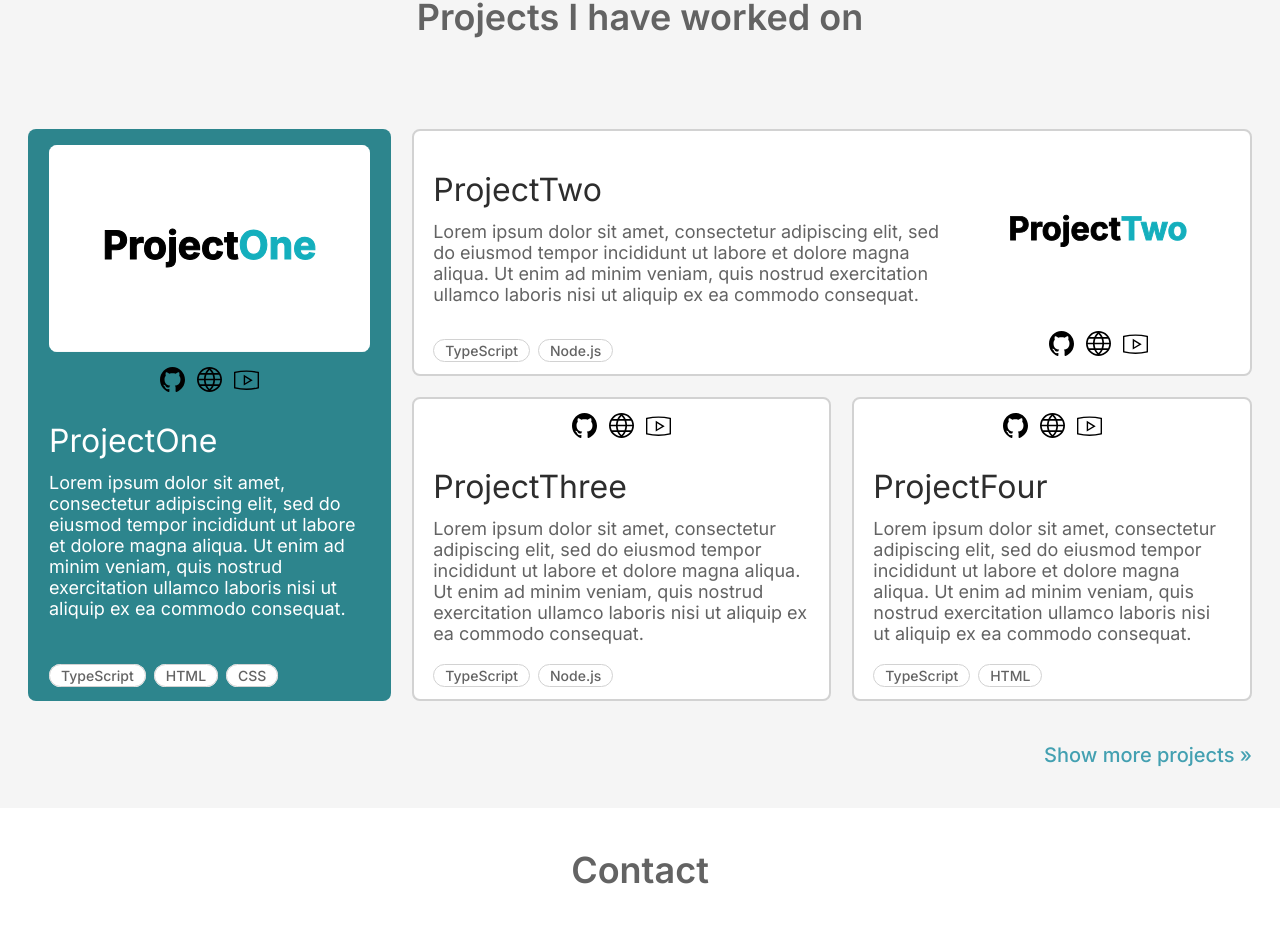
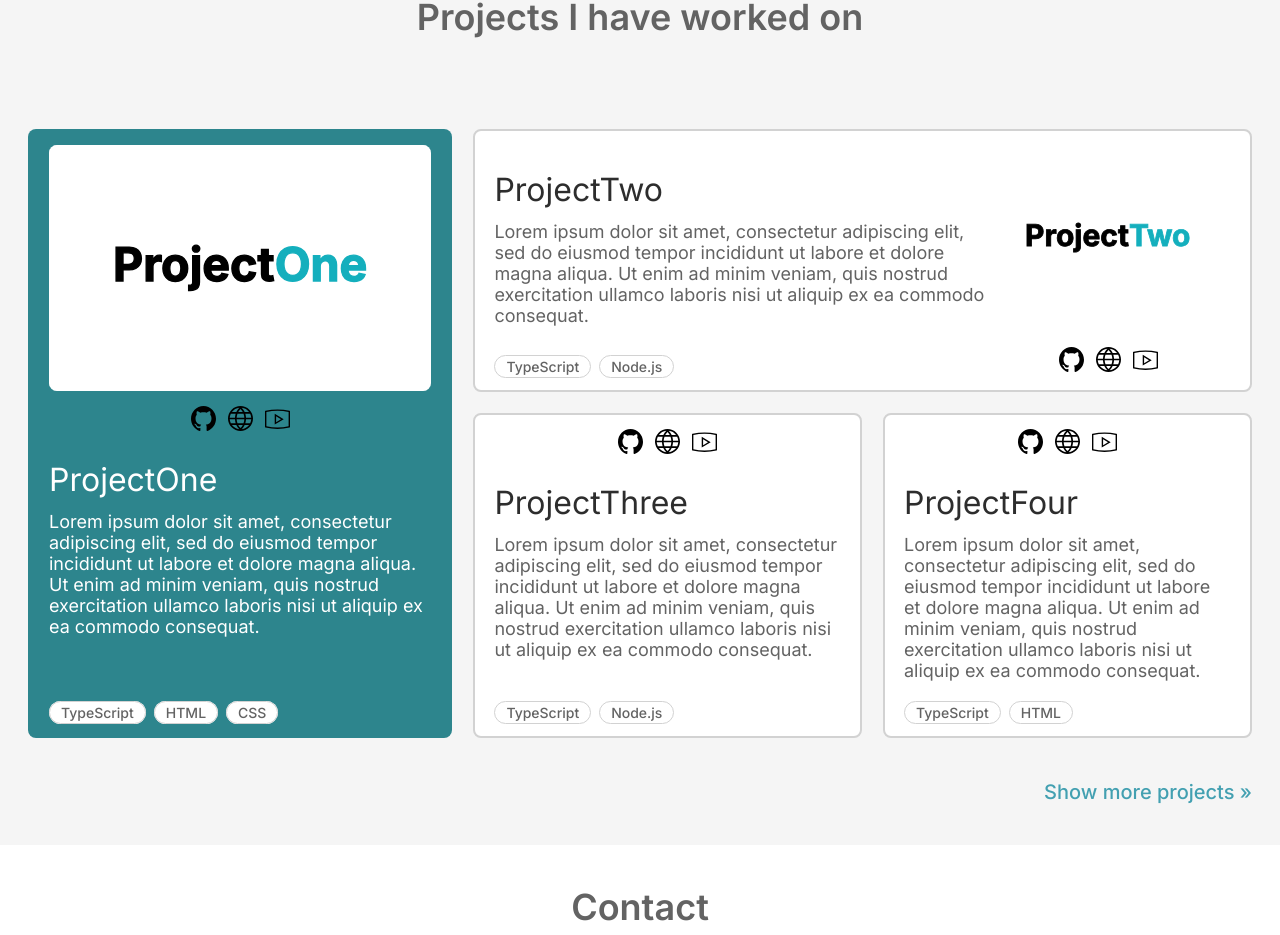
Before and after one commit to 4ndrs/portfolio-projekt, a Next.js app: page / in a window 1280 px wide. Shown: the part 1336-2271 px from the top of the page. Built offline with nearby package versions, Linux system fonts and the light colour scheme.

Commit message:
Update Projects layout

```diff
--- a/components/Projects.module.css
+++ b/components/Projects.module.css
@@ -38,6 +38,6 @@
   display: grid;
   gap: 21px;
   grid-template-areas:
-    "one two two two two"
-    "one three three four four";
+    "one two two"
+    "one three four";
 }
```
